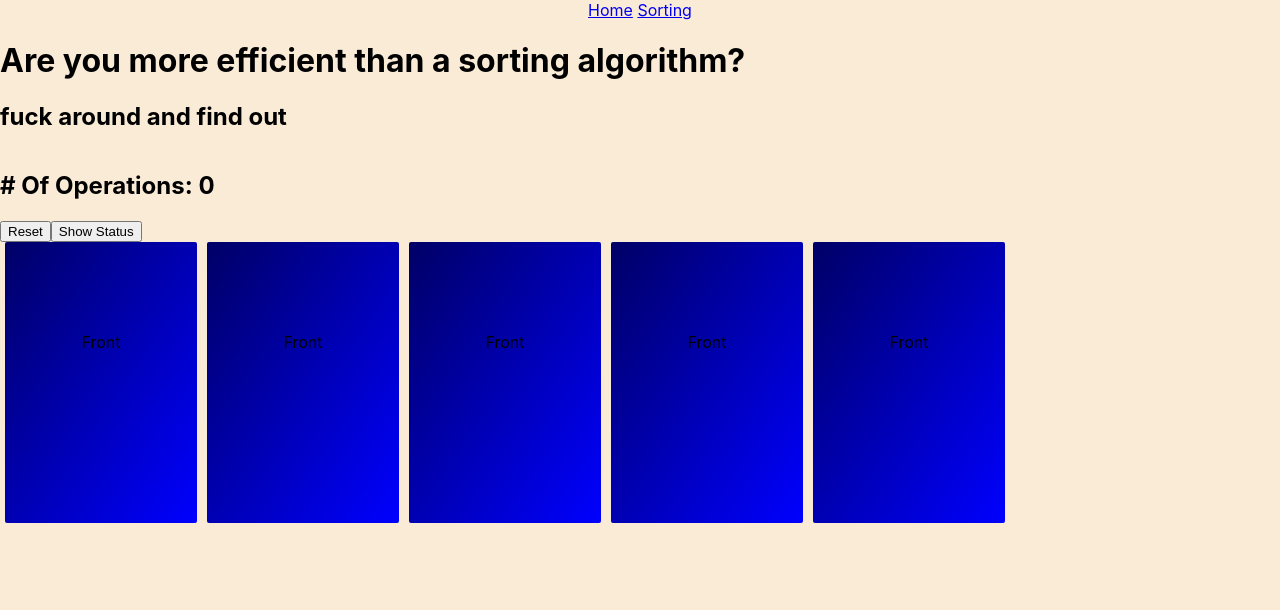
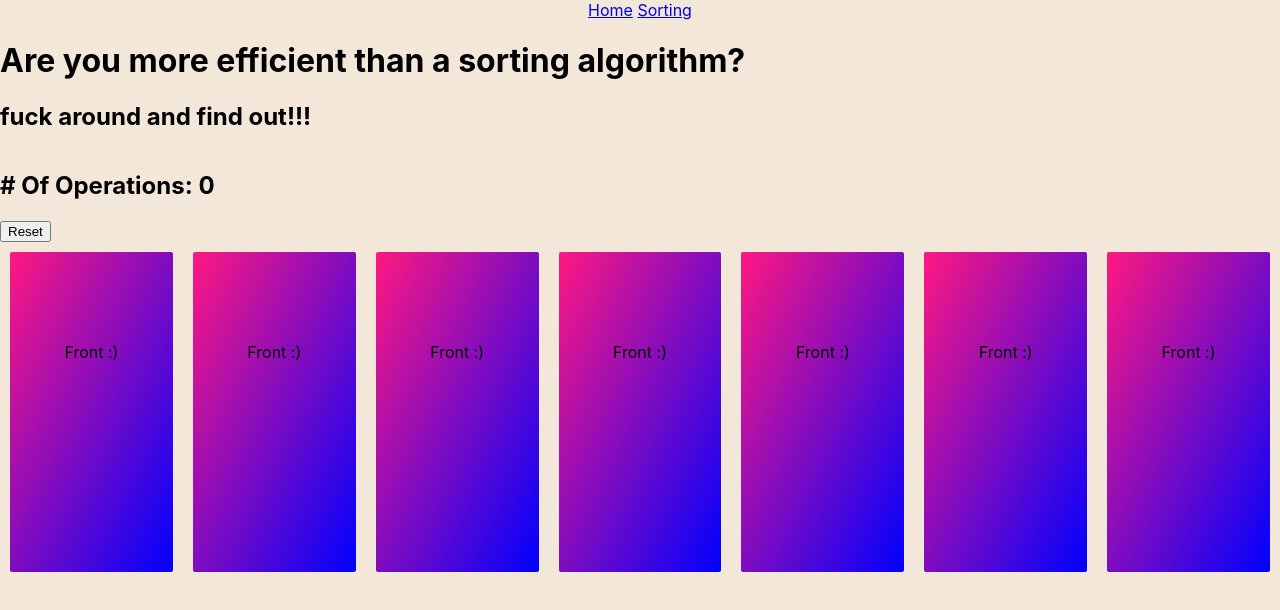
Before and after one commit to OrenKohavi/OrenKohavi.github.io, a React (Create React App) app in the folder sitev1/: page /#/sorting in a window 1280 px wide. Shown: the top 610 px of the page. Built offline with nearby package versions, Linux system fonts and the light colour scheme.

Commit message:
add support for multiple cards and reveal-only cards

```diff
--- a/sitev1/src/App.js
+++ b/sitev1/src/App.js
@@ -9,7 +9,7 @@ function App() {
   return (
     //Disable overflow for x and y
     <div className="App" style={
-        {background: "#FAEBD7",
+        {background: "#f2e7d8",
         height:"100vh",
         overflowX:"hidden",
         overflowY:"hidden"}}>
--- a/sitev1/src/Project_Pages/Sorting.css
+++ b/sitev1/src/Project_Pages/Sorting.css
@@ -16,9 +16,22 @@
     user-select: none;
 }
 
+.sorting-game-cards {
+    display: flex;
+    width: 100vw;
+    height: 40vh;
+    flex-direction: row;
+    justify-content: center;
+    align-items: center;
+    flex-wrap: nowrap;
+    margin-top: 10px;
+}
+
 .cardContainer {
-    display: inline-block;
-    margin-inline: 5px;
+    display: flex;
+    width: 100%;
+    height: 100%;
+    margin: 10px;
 }
 
 .cardLabel {
@@ -26,11 +39,8 @@
     perspective: 1000px;
     -webkit-transform-style: preserve-3d;
     transform-style: preserve-3d;
-    display: block;
-    width: 15vw;
-    height: 22vw;
-    left: 50%;
-    top: 50%;
+    display: flex;
+    flex: 1;
     cursor: pointer;
 }
 
@@ -50,7 +60,7 @@
         position: absolute;
         height: 100%;
         width: 100%;
-        background: linear-gradient(to bottom right, rgb(0, 0, 102), blue);
+        background: linear-gradient(to bottom right, rgb(255, 24, 128), blue);
         text-align: center;
         line-height: 200px;
         -webkit-backface-visibility: hidden;
--- a/sitev1/src/Project_Pages/Sorting.js
+++ b/sitev1/src/Project_Pages/Sorting.js
@@ -3,7 +3,7 @@ import React, { useState } from 'react';
 import card_front from '../img/card_front.jpg';
 
 export default function Sorting() {
-    const num_cards = 2;
+    let num_cards = 7;
     let cards_created = 0;
     const [operations, setOperations] = useState(0);
     const [flipArray, setFlipArray] = useState(Array(num_cards).fill(false));
@@ -25,42 +25,34 @@ export default function Sorting() {
 
     let renderCard = (value) => {
         let isFlipped = flipArray[cards_created]
-        function setFlipped(){
-            return function () {
-                const curr_card_idx = cards_created;
-                //alert(curr_card_idx)
-                flip_card_at_idx(curr_card_idx);
-            }
-        }
         cards_created++;
         return (
             <Card
+            id={cards_created - 1}
             value={value}
             revealFunc={on_cardflip}
             isFlipped={isFlipped}
-            setFlipped={setFlipped()}/>
+            setFlipped={flip_card_at_idx}/>
         )
+    }
+
+    if (window.innerWidth < window.innerHeight) {
+        alert("This page is viewed best in landscape mode");
     }
 
     return (
         <div className="sorting">
             <div className="sorting-tmp">
                 <h1>Are you more efficient than a sorting algorithm?</h1>
-                <h2>fuck around and find out</h2>
+                <h2>fuck around and find out!!!</h2>
             </div>
             <div className="sorting-game">
-                <div className="Sorting-game-header">
+                <div className="sorting-game-header">
                     <h2># Of Operations: {operations}</h2>
                 </div>
-                <div className="Sorting-game-cards">
-                    <button onClick={reset_all_cards}>Reset</button>
-                    <button onClick={() => {alert(flipArray)}}>Show Status</button>
-                    <br></br>
-                    {renderCard(123)}
-                    {renderCard(456)}
-                    {renderCard(789)}
-                    {renderCard(420)}
-                    {renderCard(999)}
+                <button onClick={reset_all_cards}>Reset</button>
+                <div className="sorting-game-cards">
+                    {Array(num_cards).fill(1).map(renderCard)}
                 </div>
             </div>
         </div>
@@ -71,16 +63,16 @@ export default function Sorting() {
 function Card (props) {
     let handleClick = () => {
         props.revealFunc();
-        props.setFlipped();
+        props.setFlipped(props.id);
     }
     /* Card component is taken from https://codepen.io/RuudBurger/pen/gOXKrr */
     return (
     <div className="cardContainer">
         <label className="cardLabel">
-        <input type="checkbox" disabled={props.isFlipped} className="cardInput" onClick={handleClick} />
+        <input type="checkbox" checked={props.isFlipped} disabled={props.isFlipped} className="cardInput" onClick={handleClick} />
         <div className="card">
             <div className="front not-selectable">
-                Front
+                Front :)
             </div>
             <div className="back not-selectable">
                 <h1>{props.value}</h1>
```
Also changed, not shown: 11 other files (tests, documents, lock files or other folders).
